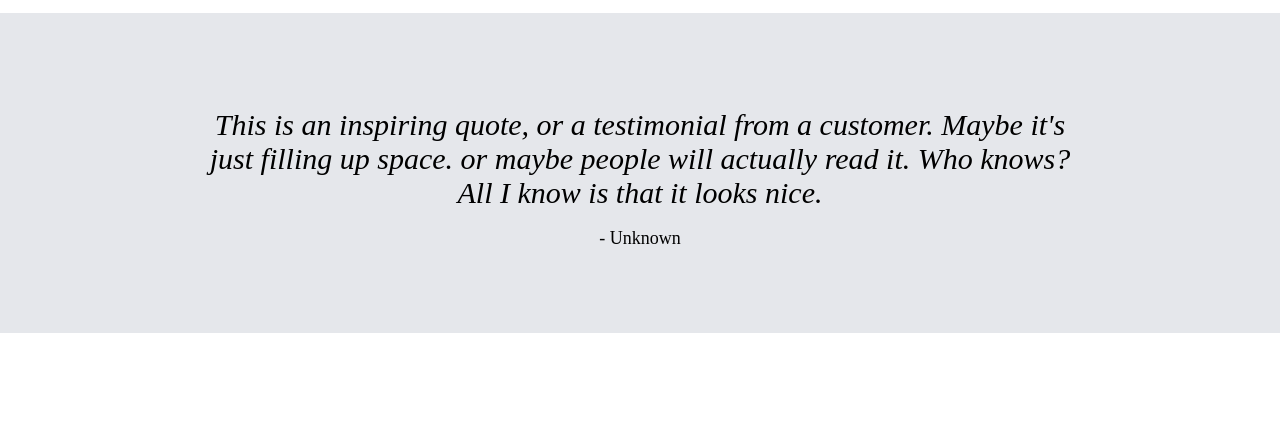
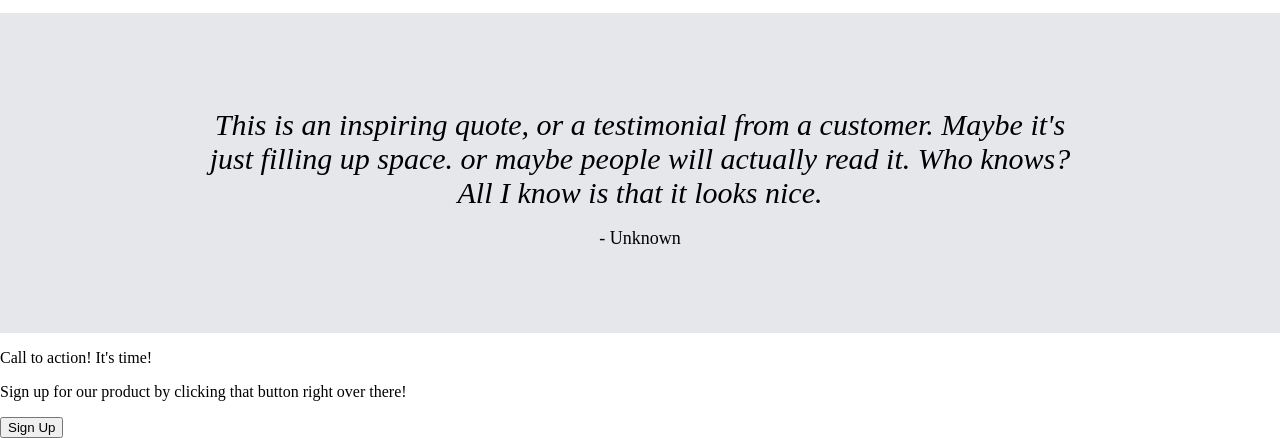
Before and after one commit to dragosdanilov/odin-landing-page, a plain HTML site: page index.html in a window 1280 px wide. Shown: the part 784-1222 px from the top of the page. Before the commit the page ends 1117 px from the top, so only its background shows below. Drawn offline with Linux system fonts and the light colour scheme.

Commit message:
Add fourth section sign up container with text and button elements

```diff
--- a/index.html
+++ b/index.html
@@ -58,7 +58,15 @@
     <p class="author">- Unknown</p>
 </div>
 
-
+<div class="fourth-cta">
+    <div class="sign-up-cta">
+        <div class="su-text">
+            <p class="su-header">Call to action! It's time!</p>
+            <p class="su-subtext">Sign up for our product by clicking that button right over there!</p>
+        </div>
+        <button class="su-button-2">Sign Up</button>
+    </div>
+</div>
 
 
 
```
